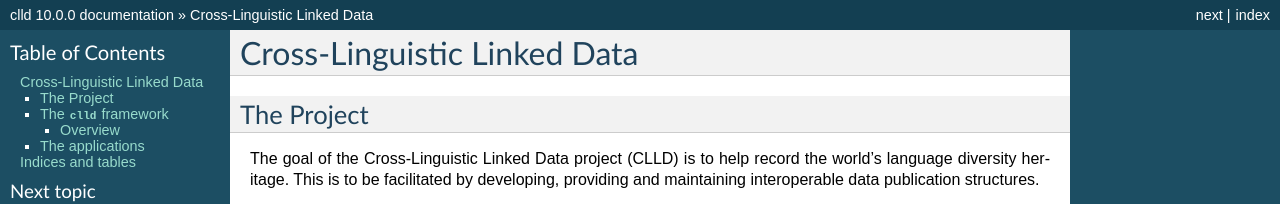
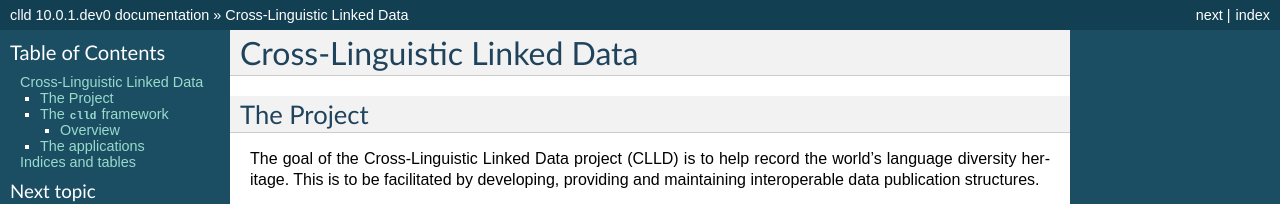
Before and after one commit to clld/clld, a Sphinx documentation site: the page built from docs/index.rst, in a window 1280 px wide and 900 px high. Shown: the top 204 px of the window. Built offline with Sphinx 7.4.7, drawn with Linux system fonts in a browser that asks for light colours; some of the changed text lies outside the part shown.

Commit message:
bump version for development

```diff
--- a/docs/conf.py
+++ b/docs/conf.py
@@ -55,10 +55,10 @@ copyright = 'Max Planck Society'
 # built documents.
 #
 # The full version, including alpha/beta/rc tags.
-release = '10.0.0'
+release = '10.0.1.dev0'
 
 # The short X.Y version.
-version = '10.0.0'
+version = '10.0.1.dev0'
 
 # The language for content autogenerated by Sphinx. Refer to documentation
 # for a list of supported languages.
--- a/setup.cfg
+++ b/setup.cfg
@@ -1,6 +1,6 @@
 [metadata]
 name = clld
-version = 10.0.0
+version = 10.0.1.dev0
 license = Apache 2.0
 license_files = LICENSE
 author = Robert Forkel
--- a/src/clld/__init__.py
+++ b/src/clld/__init__.py
@@ -3,7 +3,7 @@ import collections
 from clld.db.models import common
 from clld import interfaces
 
-__version__ = "10.0.0"
+__version__ = "10.0.1.dev0"
 
 
 class Resource(collections.namedtuple('Resource', 'name model interface with_index with_rdfdump')):
```
